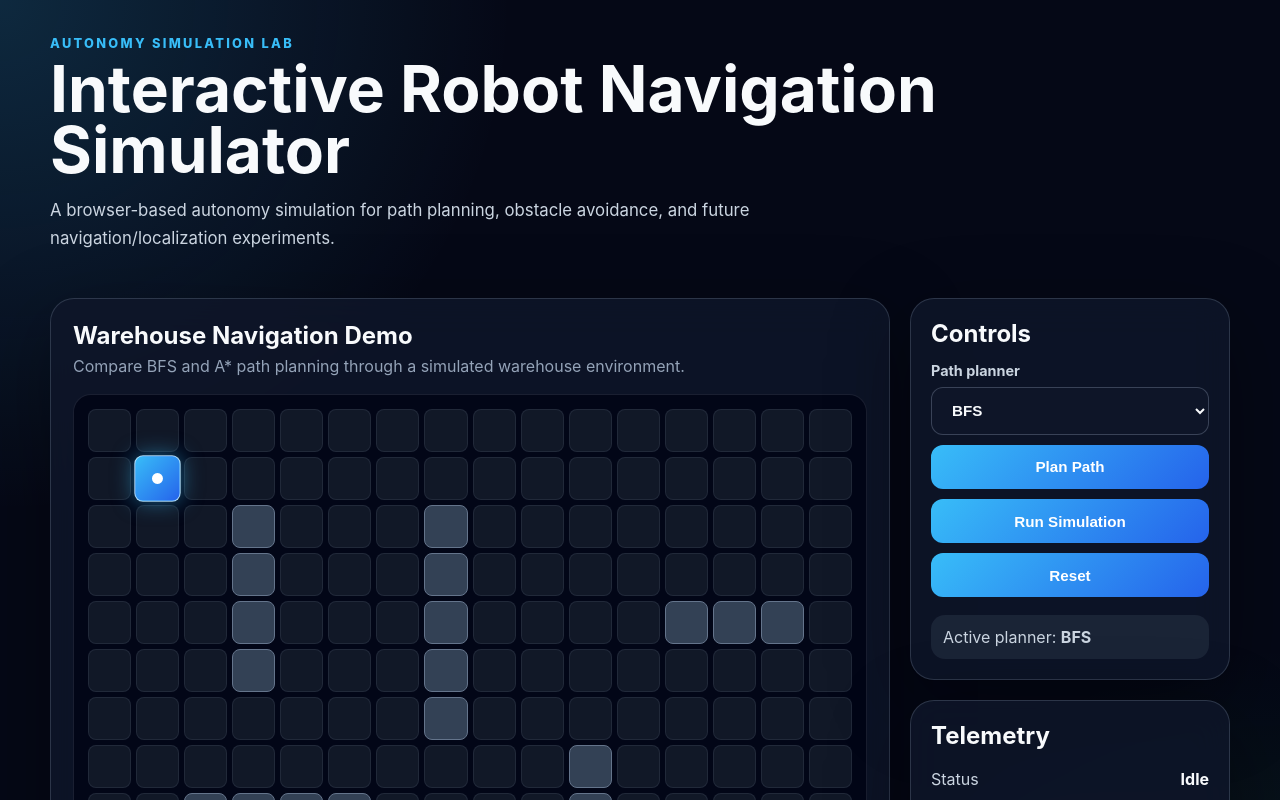
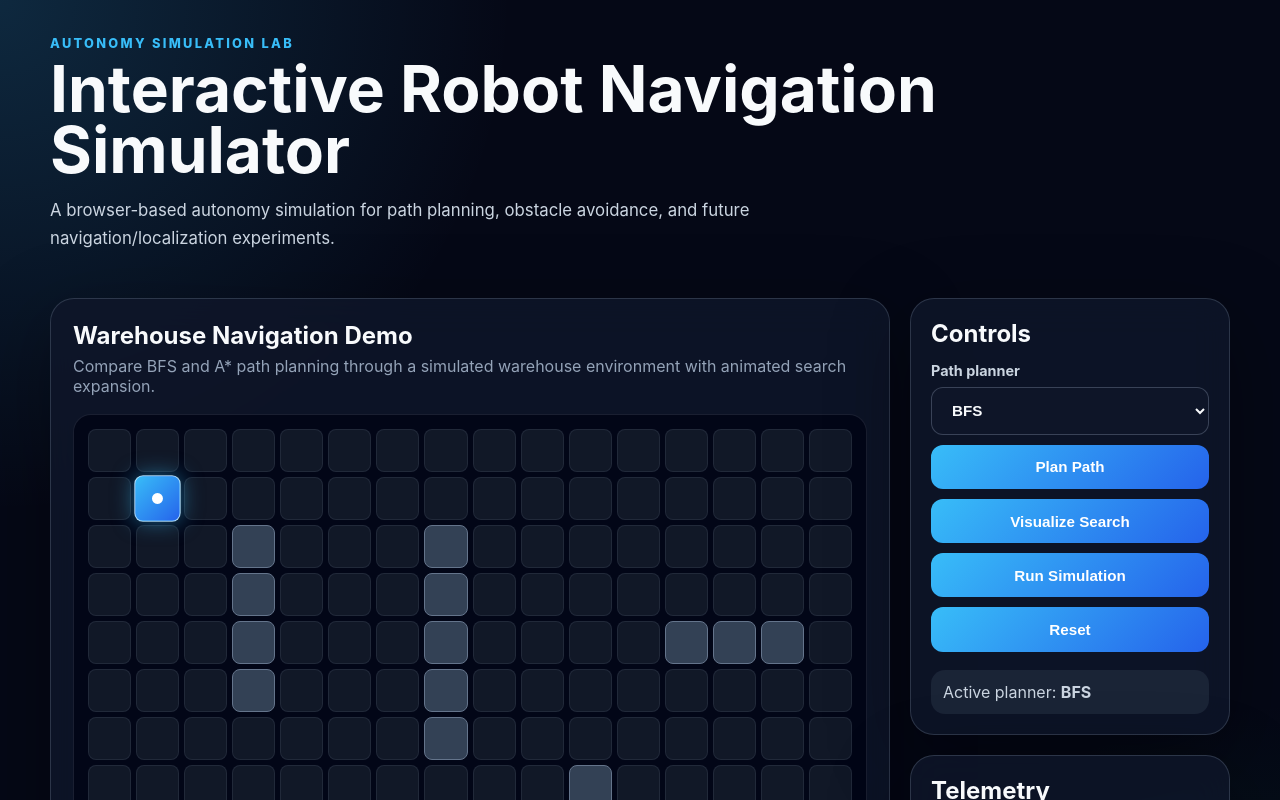
Before and after one commit to Kushrishi/autonomy-simulation-lab, a React (Vite) app: page / in a window 1280 px wide. Shown: the top 800 px of the page. Built offline with nearby package versions, Linux system fonts and the light colour scheme.

Commit message:
Animate planner search visualization
Add animated visited-cell expansion for BFS and A* so the simulator can visualize planner search behavior before showing the final path.

```diff
--- a/src/App.tsx
+++ b/src/App.tsx
@@ -110,6 +110,58 @@ function App() {
     });
   }
 
+  function handleVisualizeSearch() {
+    const { result, runtimeMs } = runSelectedPlanner();
+
+    setRobotPosition(defaultScenario.start);
+    setPlannerResult(result);
+    setPlannedAlgorithm(selectedPlanner);
+    setVisibleVisited([]);
+    setVisiblePath([]);
+    setIsAnimating(true);
+
+    setMetrics({
+      algorithm: selectedPlanner,
+      pathLength: result.path.length,
+      nodesVisited: result.visited.length,
+      currentStep: 0,
+      runtimeMs,
+      status: result.success ? "searching" : "failed",
+    });
+
+    if (!result.success) {
+      setVisibleVisited(result.visited);
+      setIsAnimating(false);
+      return;
+    }
+
+    let visitedIndex = 0;
+
+    const searchIntervalId = window.setInterval(() => {
+      const nextVisitedCells = result.visited.slice(0, visitedIndex + 1);
+
+      setVisibleVisited(nextVisitedCells);
+
+      setMetrics({
+        algorithm: selectedPlanner,
+        pathLength: result.path.length,
+        nodesVisited: result.visited.length,
+        currentStep: visitedIndex,
+        runtimeMs,
+        status:
+          visitedIndex === result.visited.length - 1 ? "complete" : "searching",
+      });
+
+      visitedIndex++;
+
+      if (visitedIndex >= result.visited.length) {
+        window.clearInterval(searchIntervalId);
+        setVisiblePath(result.path);
+        setIsAnimating(false);
+      }
+    }, 18);
+  }
+
   function handleAnimate() {
     const canUseExistingPlan =
       plannerResult.path.length > 0 && plannedAlgorithm === selectedPlanner;
@@ -152,7 +204,7 @@ function App() {
 
     let step = 0;
 
-    const intervalId = window.setInterval(() => {
+    const movementIntervalId = window.setInterval(() => {
       const nextPosition = result.path[step];
 
       setRobotPosition(nextPosition);
@@ -169,7 +221,7 @@ function App() {
       step++;
 
       if (step >= result.path.length) {
-        window.clearInterval(intervalId);
+        window.clearInterval(movementIntervalId);
         setIsAnimating(false);
       }
     }, 180);
@@ -195,7 +247,7 @@ function App() {
               <h2>{defaultScenario.name}</h2>
               <p>
                 Compare BFS and A* path planning through a simulated warehouse
-                environment.
+                environment with animated search expansion.
               </p>
             </div>
           </div>
@@ -234,6 +286,7 @@ function App() {
             selectedPlanner={selectedPlanner}
             onPlannerChange={handlePlannerChange}
             onPlanPath={handlePlanPath}
+            onVisualizeSearch={handleVisualizeSearch}
             onAnimate={handleAnimate}
             onReset={() => resetSimulation()}
             isAnimating={isAnimating}
--- a/src/components/ControlPanel.tsx
+++ b/src/components/ControlPanel.tsx
@@ -4,6 +4,7 @@ type ControlPanelProps = {
   selectedPlanner: PlannerName;
   onPlannerChange: (planner: PlannerName) => void;
   onPlanPath: () => void;
+  onVisualizeSearch: () => void;
   onAnimate: () => void;
   onReset: () => void;
   isAnimating: boolean;
@@ -13,6 +14,7 @@ export default function ControlPanel({
   selectedPlanner,
   onPlannerChange,
   onPlanPath,
+  onVisualizeSearch,
   onAnimate,
   onReset,
   isAnimating,
@@ -39,6 +41,10 @@ export default function ControlPanel({
         Plan Path
       </button>
 
+      <button onClick={onVisualizeSearch} disabled={isAnimating}>
+        Visualize Search
+      </button>
+
       <button onClick={onAnimate} disabled={isAnimating}>
         Run Simulation
       </button>
--- a/src/simulation/types.ts
+++ b/src/simulation/types.ts
@@ -26,5 +26,5 @@ export type SimulationMetrics = {
   nodesVisited: number;
   currentStep: number;
   runtimeMs: number;
-  status: "idle" | "planning" | "running" | "complete" | "failed";
+  status: "idle" | "planning" | "searching" | "running" | "complete" | "failed";
 };
```
